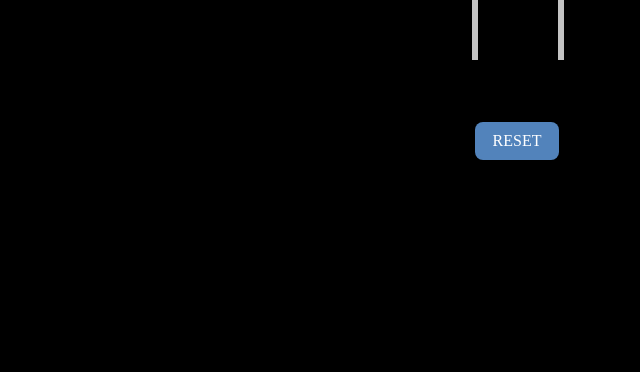
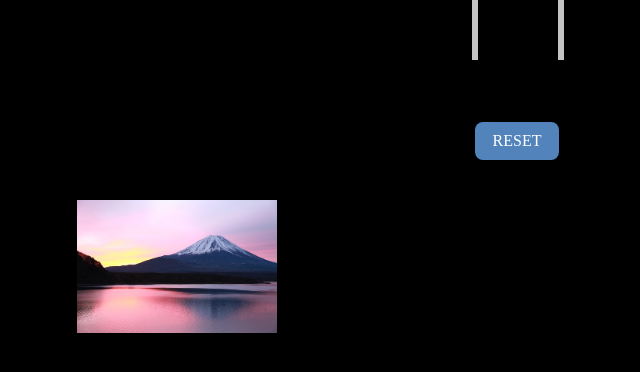
Before and after one commit to Zong-Jhen/tic_tac_toe_game, a FastAPI app: template templates/tic_tac_toe.html in a window 1280 px wide. Shown: the part 272-644 px from the top of the page, without its empty margins (123-763 px from the left). Run offline with FastAPI, Linux system fonts and the light colour scheme; the template is opened without the code that fills it: most values are stand-ins (such as "Sample title", 1, 10 or a date in 2020).

Commit message:
Add a Mt jpg

```diff
--- a/main.py
+++ b/main.py
@@ -61,18 +61,19 @@ def get_html(request: Request, board: Optional[str] = '000000000'):
 
 @app.get("/ai")
 def ai_move(request: Request, board: Optional[str] = '000000000'):
+    # decide move
     turn = get_turn_from_html_str(board)
     p = RandomPlayer(int(turn))
-    move = p.generate_move(html_str_to_board(board))
+    move = p.generate_move(html_str_to_board(board)) #字串轉成二維
     # print(f'move:{move}') # 連線檢查http://127.0.0.1:8000/ai?board=010000000
 
-    new_board = board[:move-1] + turn + board[move:]
-    print(f'new_board: {new_board}')
+    new_board = board[:move-1] + turn + board[move:] #把新的點放上去
+    # print(f'new_board: {new_board}')  # 連線檢查http://127.0.0.1:8000/ai?board=010000000
 
-    # decide move
+
     # call / api
     # from redirect_response.py
-    return RedirectResponse(f'/?board={new_board}')
+    return RedirectResponse(f'/?board={new_board}') # 顯示新的結果
     # / 是 main.py 裡面 app.get("/") 對應到的 function
     # ? 是指帶入的 query parameter, 會把相關資訊帶入 function 內 board 參數
     # {}內是變數
--- a/random_player.py
+++ b/random_player.py
@@ -1,3 +1,4 @@
+# 先用random當作例子
 import random
 
 class RandomPlayer:
--- a/requirements.txt
+++ b/requirements.txt
@@ -0,0 +1,3 @@
+fastapi==0.97.0
+uvicorn==0.22.0
+Jinja2==3.1.2
--- a/static/style.css
+++ b/static/style.css
@@ -115,3 +115,10 @@ body{
     text-align: center;
     font-size: x-large;
 }
+
+#Mt{
+    width: 200px;
+    position: relative;
+    bottom: 25px;
+    left: 200px;
+}
--- a/templates/tic_tac_toe.html
+++ b/templates/tic_tac_toe.html
@@ -55,5 +55,6 @@
               RESET
           </div>
       </div>
+      <img id = "Mt" src="{{ url_for('static', path='/MtFuji.jpg') }}">
   </body>
 </html>
```
Also changed, not shown: static/MtFuji.jpg (added).
